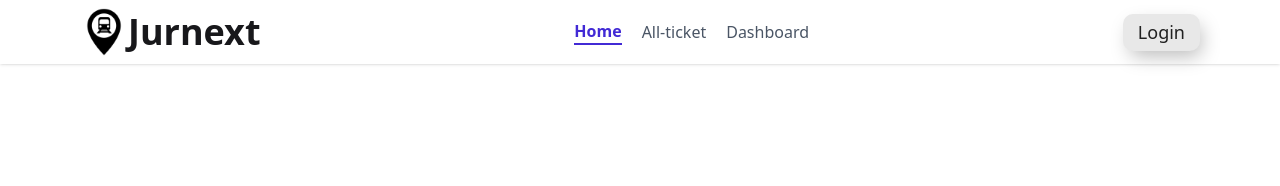
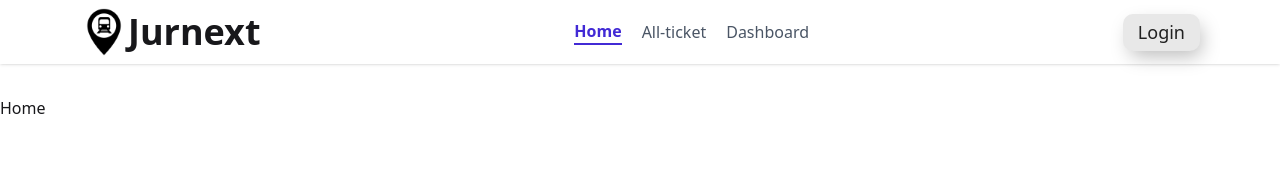
Before and after one commit to mahadi40011/Jurnext-1-Frontend, a React (Vite) app: page / in a window 1280 px wide. Shown: the top 186 px of the page. Built offline with nearby package versions, Linux system fonts and the light colour scheme; no server answers.

Commit message:
Create AllTicket, Dashboard, Home page but no Content and set them into router

```diff
--- /dev/null
+++ b/src/pages/AllTicket/AllTicket.jsx
@@ -0,0 +1,11 @@
+import React from 'react';
+
+const AllTicket = () => {
+  return (
+    <div>
+      All Ticket
+    </div>
+  );
+};
+
+export default AllTicket;
--- /dev/null
+++ b/src/pages/Dashboard/Dashboard.jsx
@@ -0,0 +1,11 @@
+import React from 'react';
+
+const Dashboard = () => {
+  return (
+    <div>
+      Dashboard
+    </div>
+  );
+};
+
+export default Dashboard;
--- /dev/null
+++ b/src/pages/Home/Home.jsx
@@ -0,0 +1,11 @@
+import React from 'react';
+
+const Home = () => {
+  return (
+    <div>
+      Home
+    </div>
+  );
+};
+
+export default Home;
```
Also changed, not shown: src/routes/Router.jsx (+12 -0 lines).
